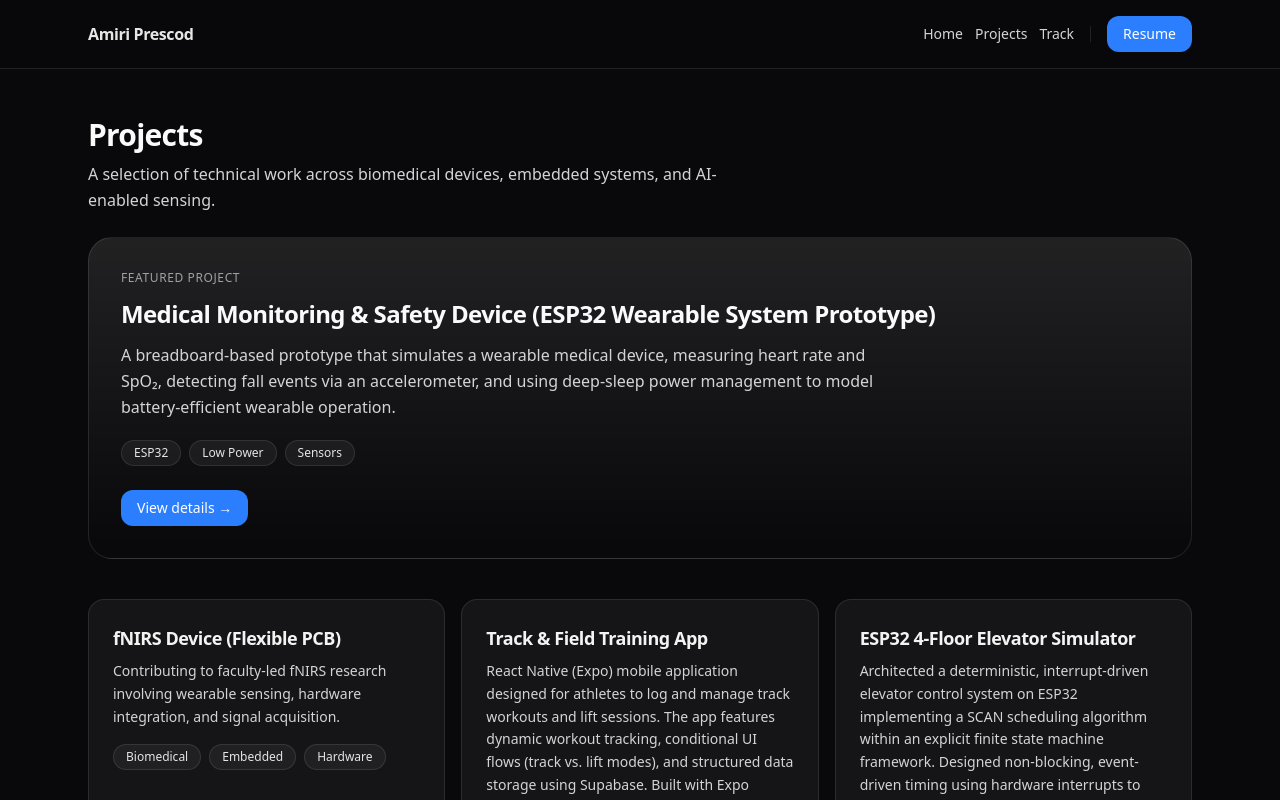
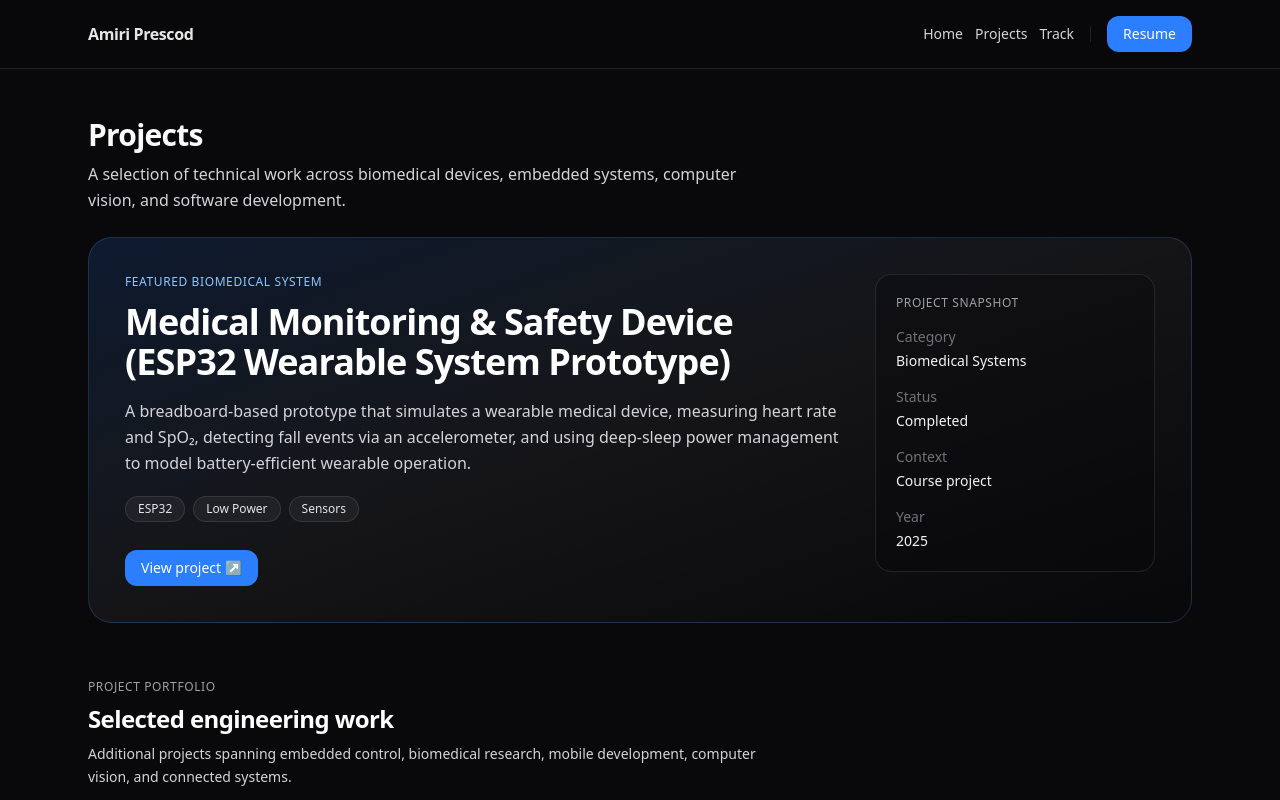
Before and after one commit to aprescod12/aprescod-portfolio-website, a Next.js app: page /projects in a window 1280 px wide. Shown: the top 800 px of the page. Built offline with nearby package versions, Linux system fonts and the light colour scheme.

Commit message:
Improve projects page hierarchy

```diff
--- a/src/app/projects/page.tsx
+++ b/src/app/projects/page.tsx
@@ -1,82 +1,124 @@
 // src/app/projects/page.tsx
 
+import Link from "next/link";
 import Container from "@/components/Container";
 import SectionHeading from "@/components/SectionHeading";
 import ProjectCard from "@/components/ProjectCard";
 import { projects } from "@/lib/projects";
-import Link from "next/link";
 
 export default function ProjectsPage() {
-  const featured = projects.find((p) => p.featured);
-  const rest = projects.filter((p) => !p.featured);
+  const featured = projects.find((project) => project.featured);
+  const rest = projects.filter((project) => !project.featured);
 
   return (
     <Container>
       <SectionHeading
         title="Projects"
-        subtitle="A selection of technical work across biomedical devices, embedded systems, and AI-enabled sensing."
+        subtitle="A selection of technical work across biomedical devices, embedded systems, computer vision, and software development."
       />
 
-      {/* ✅ Featured project callout (back again) */}
       {featured ? (
-        <section className="mb-10 rounded-3xl border border-white/10 bg-gradient-to-b from-white/10 to-white/0 p-8">
-          <p className="text-xs uppercase tracking-wider text-zinc-400">
-            Featured project
+        <section className="mb-14 overflow-hidden rounded-3xl border border-blue-400/20 bg-gradient-to-br from-blue-500/15 via-white/5 to-white/0 p-7 md:p-9">
+          <div className="grid gap-8 lg:grid-cols-[minmax(0,1fr)_280px] lg:items-start">
+            <div>
+              <p className="text-xs uppercase tracking-wider text-blue-300">
+                Featured biomedical system
               </p>
-
-          <h3 className="mt-3 text-2xl font-semibold tracking-tight">
+              <h2 className="mt-3 max-w-3xl text-3xl font-semibold tracking-tight text-white md:text-4xl">
                 {featured.title}
-          </h3>
-
-          <p className="mt-3 max-w-3xl text-zinc-300 leading-relaxed">
+              </h2>
+              <p className="mt-4 max-w-3xl text-zinc-300 leading-relaxed">
                 {featured.description}
               </p>
 
               {featured.impact ? (
-            <p className="mt-3 text-zinc-200">
+                <p className="mt-4 max-w-3xl text-zinc-200 leading-relaxed">
                   <span className="text-zinc-400">Impact:</span> {featured.impact}
                 </p>
               ) : null}
 
               <div className="mt-5 flex flex-wrap gap-2">
-            {featured.tags.map((t) => (
+                {featured.tags.map((tag) => (
                   <span
-                key={t}
+                    key={tag}
                     className="rounded-full border border-white/10 bg-white/5 px-3 py-1 text-xs text-zinc-200"
                   >
-                {t}
+                    {tag}
                   </span>
                 ))}
               </div>
 
-          <div className="mt-6">
-            {/* If it has a slug, go internal. Otherwise go external. */}
+              <div className="mt-7">
                 {featured.slug ? (
                   <Link
                     href={`/projects/${featured.slug}`}
-                className="inline-flex items-center justify-center rounded-xl bg-blue-500 px-4 py-2 text-sm font-medium text-white hover:bg-blue-400 transition-colors"
+                    className="inline-flex items-center justify-center rounded-xl bg-blue-500 px-4 py-2 text-sm font-medium text-white transition-colors hover:bg-blue-400"
                   >
-                View details →
+                    View case study →
                   </Link>
                 ) : featured.link ? (
                   <a
                     href={featured.link}
                     target="_blank"
                     rel="noreferrer"
-                className="inline-flex items-center justify-center rounded-xl bg-blue-500 px-4 py-2 text-sm font-medium text-white hover:bg-blue-400 transition-colors"
+                    className="inline-flex items-center justify-center rounded-xl bg-blue-500 px-4 py-2 text-sm font-medium text-white transition-colors hover:bg-blue-400"
                   >
-                View details →
+                    View project ↗
                   </a>
                 ) : null}
+              </div>
+            </div>
+
+            <aside className="rounded-2xl border border-white/10 bg-zinc-950/40 p-5">
+              <p className="text-xs uppercase tracking-wider text-zinc-400">
+                Project snapshot
+              </p>
+              <dl className="mt-4 space-y-4 text-sm">
+                {featured.category ? (
+                  <div>
+                    <dt className="text-zinc-500">Category</dt>
+                    <dd className="mt-1 font-medium text-zinc-100">{featured.category}</dd>
+                  </div>
+                ) : null}
+                {featured.status ? (
+                  <div>
+                    <dt className="text-zinc-500">Status</dt>
+                    <dd className="mt-1 font-medium text-zinc-100">{featured.status}</dd>
+                  </div>
+                ) : null}
+                {featured.context ? (
+                  <div>
+                    <dt className="text-zinc-500">Context</dt>
+                    <dd className="mt-1 font-medium text-zinc-100">{featured.context}</dd>
+                  </div>
+                ) : null}
+                {featured.year ? (
+                  <div>
+                    <dt className="text-zinc-500">Year</dt>
+                    <dd className="mt-1 font-medium text-zinc-100">{featured.year}</dd>
+                  </div>
+                ) : null}
+              </dl>
+            </aside>
           </div>
         </section>
       ) : null}
 
-      {/* Projects grid */}
       <section>
+        <div className="mb-6 max-w-2xl">
+          <p className="text-xs uppercase tracking-wider text-zinc-400">Project portfolio</p>
+          <h2 className="mt-2 text-2xl font-semibold tracking-tight text-white">
+            Selected engineering work
+          </h2>
+          <p className="mt-2 text-sm leading-relaxed text-zinc-300">
+            Additional projects spanning embedded control, biomedical research, mobile development,
+            computer vision, and connected systems.
+          </p>
+        </div>
+
         <div className="grid gap-4 md:grid-cols-2 lg:grid-cols-3">
-          {rest.map((p) => (
-            <ProjectCard key={p.title} project={p} />
+          {rest.map((project) => (
+            <ProjectCard key={project.title} project={project} />
           ))}
         </div>
       </section>
```
Lines whose indentation alone changed are shown as unchanged.
